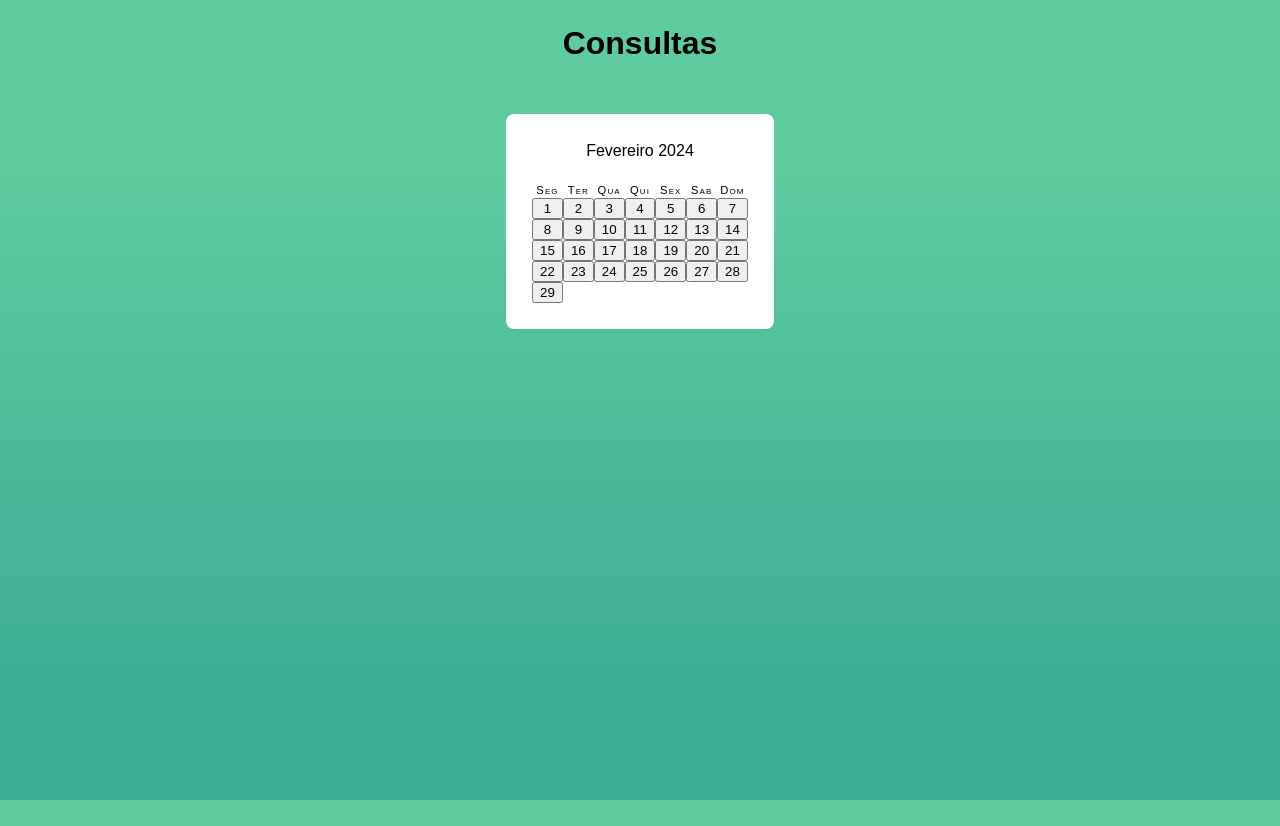
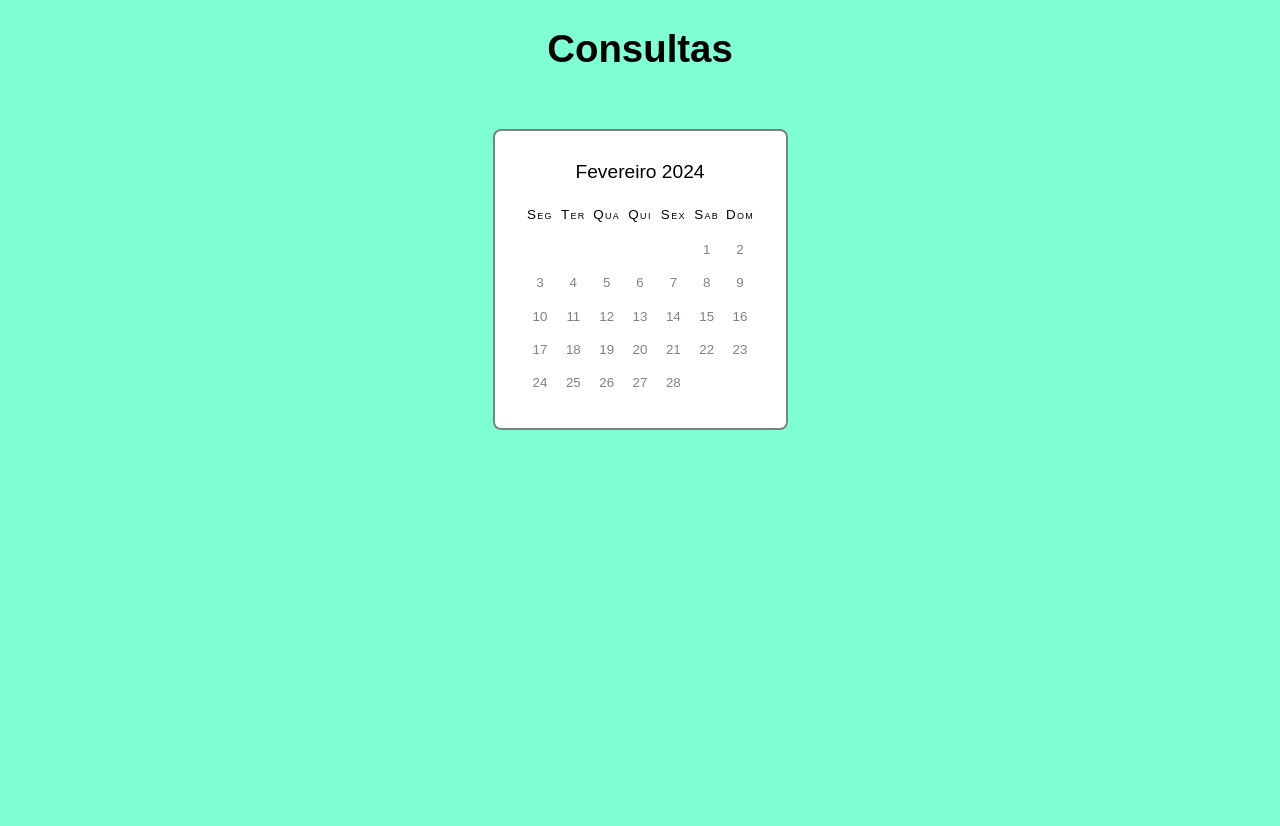
Before and after one commit to Allyson1998/trabalho, a Django app: page /consulta/ in a window 1280 px wide. Before the commit the page ends 800 px from the top, so only its background shows below. Run offline with Django 4.2, Linux system fonts and the light colour scheme.

Commit message:
nova correção

```diff
--- a/eb_app/static/css/consulta.css
+++ b/eb_app/static/css/consulta.css
@@ -1,47 +1,54 @@
 * body {
-  background: linear-gradient(180deg, rgba(146, 252, 170, 0.40) 18.88%, rgba(102, 209, 168, 0.04) 85.99%,     rgba(98, 205, 168, 0.00) 103.65%), #3CAC96;
+  background: linear-gradient(180deg, rgba(150, 255, 175, 0.4) 18.88%, rgba(102, 209, 168, 0.04) 85.99%,     rgba(98, 205, 168, 0.00) 103.65%), #3CAC96;
   margin: 0;
   background-attachment: fixed;
   font-family: sans-serif;
   text-align: center;
+   min-height: 100vh;
 
 }
 html {
-  font-family:  sans-serif;
-  font-size: 100%;
-  line-height: 1.4;
+  font-family: "Roboto", "Helvetica", "Arial", sans-serif;
+  font-size: 120%;
+  line-height: 1.2;
   font-weight: 300;
   color: black;
 }
+
+body {
+  min-height: 100vh;
+  background: aquamarine;
+}
+
 main {
   max-width: max-content;
   margin: 3em auto 0 auto;
   padding: 1.5em;
-  background-color: #fff;
-  border: 2px solid rgb(255, 255, 255);
+  background-color: #ffffff;
+  border: 2px solid gray;
   border-radius: 8px;
 }
 
 
-.mes-indicador {
+.month-indicator {
   color:black;
   text-align: center;
   font-weight: 500;
 }
 
 
-.dia-da-semana,
-.grade-de-datas {
+.day-of-week,
+.date-grid {
   display: grid;
   grid-template-columns: repeat(7, 1fr);
 }
 
 
-.dia-da-semana{
+.day-of-week {
   margin-top: 1.25em;
 }
 
-.dia-da-semana > * {
+.day-of-week > * {
   font-size: 0.7em;
   color:black;
   font-weight: 500;
@@ -51,34 +58,34 @@ main {
 }
 
 
-.grade-de-data {
+.date-grid {
   margin-top: 0.5em;
 }
 
-.grade-de-data button:first-child {
+
+.date-grid button:first-child {
   grid-column: 6;
 }
 
-
-.grade-de-data button {
+.date-grid button {
   position: relative;
   border: 0;
   width: 4.5ch;
   height: 4.5ch;
   border-radius: 50%;
-  background-color: transparent;
-  color: gray;
+  background-color: rgb(255, 255, 255);
+  color:gray;
 }
 
-.grade-de-data button:hover,
-.grade-de-data button:focus {
+.date-grid button:hover,
+.date-grid button:focus {
   outline: none;
-  background-color: black;
+  background-color:rgba(0, 0, 0, 0.411);
+  color: rgb(0, 0, 0);
+}
+
+.date-grid button:active,
+.date-grid button.is-selected {
+  background-color: var(--teal-100);
   color: black;
 }
-
-.grade-de-data button:active,
-.grade-de-data button.is-selected {
-  background-color: black;
-  color: black;
-}
--- a/eb_app/templates/consulta.html
+++ b/eb_app/templates/consulta.html
@@ -13,15 +13,14 @@
   <link rel="stylesheet" type="text/css" href="{% static '/css/consulta.css' %}"/>
 
   <div>
-    <h1>Consultas<h1>
+    <h1>Consultas</h1>
 </div>
 <main>
-<div class="calendario">
-    <div class "mes indicado">
-        <time datames = "2024-02">Fevereiro 2024
-        </time>
+    <div class="calendar">
+      <div class="month-indicator">
+        <time datetime="2024-02"> Fevereiro 2024</time>
       </div>
-        <div class="dia-da-semana">
+      <div class="day-of-week">
         <div>Seg</div>
         <div>Ter</div>
         <div>Qua</div>
@@ -29,67 +28,95 @@
         <div>Sex</div>
         <div>Sab</div>
         <div>Dom</div>
+      </div>
+      <div class="date-grid">
+        <button>
+          <time datetime="2024-02-01">1</time>
+        </button>
+        <button>
+          <time datetime="2024-02-02">2</time>
+        </button>
+        <button>
+          <time datetime="2024-02-03">3</time>
+        </button>
+        <button>
+          <time datetime="2024-02-04">4</time>
+        </button>
+        <button>
+          <time datetime="2024-02-05">5</time>
+        </button>
+        <button>
+          <time datetime="2024-02-06">6</time>
+        </button>
+        <button>
+          <time datetime="2024-02-07">7</time>
+        </button>
+        <button>
+          <time datetime="2024-02-08">8</time>
+        </button>
+        <button>
+          <time datetime="2024-02-09">9</time>
+        </button>
+        <button>
+          <time datetime="2024-02-10">10</time>
+        </button>
+        <button>
+          <time datetime="2024-02-11">11</time>
+        </button>
+        <button>
+          <time datetime="2024-02-12">12</time>
+        </button>
+        <button>
+          <time datetime="2024-02-13">13</time>
+        </button>
+        <button>
+          <time datetime="2024-02-14">14</time>
+        </button>
+        <button>
+          <time datetime="2024-02-15">15</time>
+        </button>
+        <button>
+          <time datetime="2024-02-16">16</time>
+        </button>
+        <button>
+          <time datetime="2024-02-17">17</time>
+        </button>
+        <button>
+          <time datetime="2024-02-18">18</time>
+        </button>
+        <button>
+          <time datetime="2024-02-19">19</time>
+        </button>
+        <button>
+          <time datetime="2024-02-20">20</time>
+        </button>
+        <button>
+          <time datetime="2024-02-21">21</time>
+        </button>
+        <button>
+          <time datetime="2024-02-22">22</time>
+        </button>
+        <button>
+          <time datetime="2024-02-23">23</time>
+        </button>
+        <button>
+          <time datetime="2024-02-24">24</time>
+        </button>
+        <button>
+          <time datetime="2024-02-25">25</time>
+        </button>
+        <button>
+          <time datetime="2024-02-26">26</time>
+        </button>
+        <button>
+          <time datetime="2024-02-27">27</time>
+        </button>
+        <button>
+          <time datetime="2024-02-28">28</time>
+        </button>
+      </div>
+    </div>
+  </main>
+</body>
 
-  </div>
-  <div class="grade-de-datas">
-    <button>
-      <time datames="2024-02-01">1</time></button>
-    <button>
-     <time datames="2024-02-02">2</time></button>
-     <button>
-     <time datames="2024-02-03">3</time></button>
-    <button>
-     <time datames="2024-02-04">4</time></button>
-    <button>
-     <time datames="2024-02-05">5</time></button>
-    <button>
-      <time datames="2024-02-06">6</time></button>
-    <button>
-      <time datames="2024-02-07">7</time></button>
-    <button>
-      <time datames="2024-02-08">8</time></button>
-    <button>
-      <time datames="2024-02-09">9</time></button>
-    <button>
-      <time datames="2024-02-10">10</time></button>
-      <button>
-        <time datames="2024-02-11">11</time></button>
-    <button>
-        <time datames="2024-02-12">12</time></button>
-    <button>
-        <time datames="2024-02-13">13</time></button>
-    <button>
-        <time datames="2024-02-14">14</time></button>
-    <button>
-        <time datames="2024-02-15">15</time></button>
-    <button>
-       <time datames="2024-02-16">16</time></button>
-    <button>
-       <time datames="2024-02-17">17</time></button>
-    <button>
-       <time datames="2024-02-18">18</time></button>
-    <button>
-       <time datames="2024-02-19">19</time></button>
-    <button>
-       <time datames="2024-02-10">20</time></button>
-       <button>
-        <time datames="2024-02-21">21</time></button>
-    <button>
-       <time datames="2024-02-22">22</time></button>
-    <button>
-       <time datames="2024-02-23">23</time></button>
-    <button>
-       <time datames="2024-02-24">24</time></button>
-    <button>
-       <time datames="2024-02-25">25</time></button>
-    <button>
-        <time datames="2024-02-26">26</time></button>
-    <button>
-        <time datames="2024-02-27">27</time></button>
-    <button>
-        <time datames="2024-02-28">28</time></button>
-    <button>
-        <time datames="2024-02-29">29</time></button>
-</body>
-</main>
 </html>
```
Lines whose indentation alone changed are shown as unchanged.
